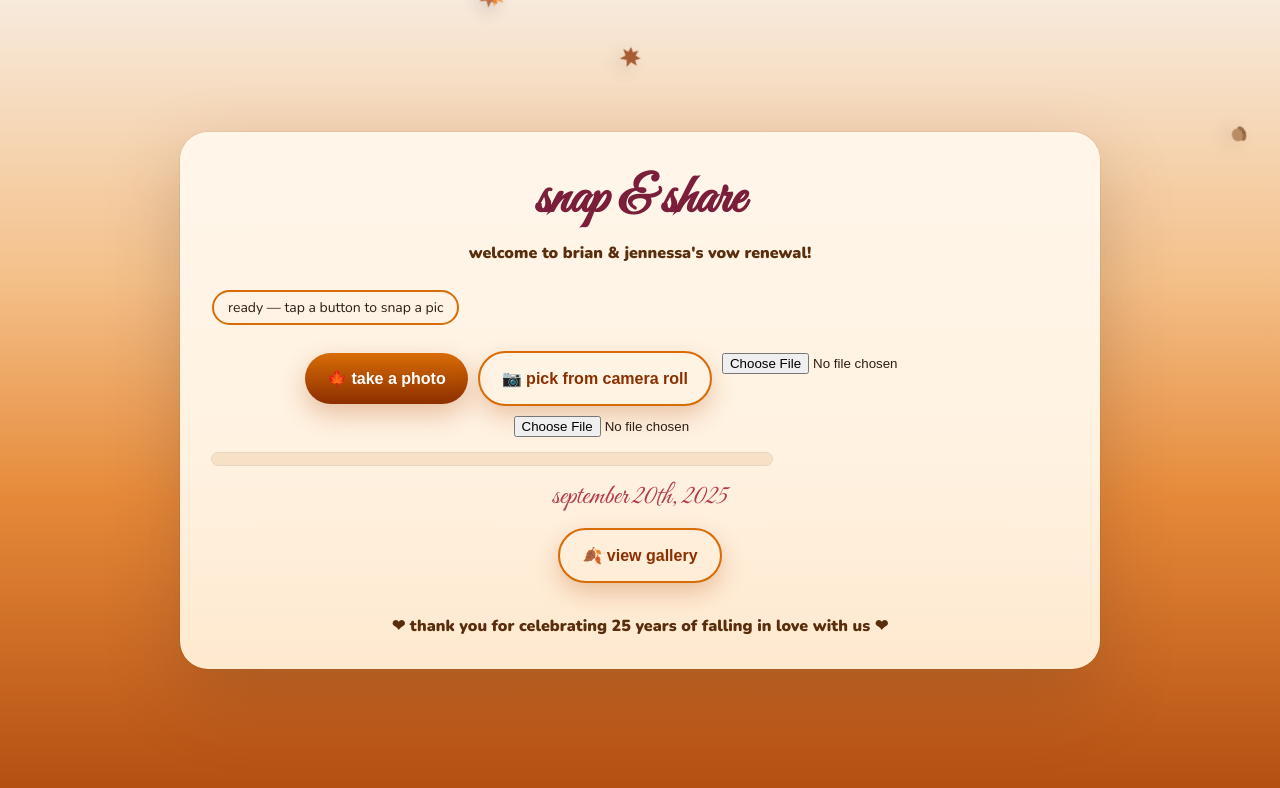
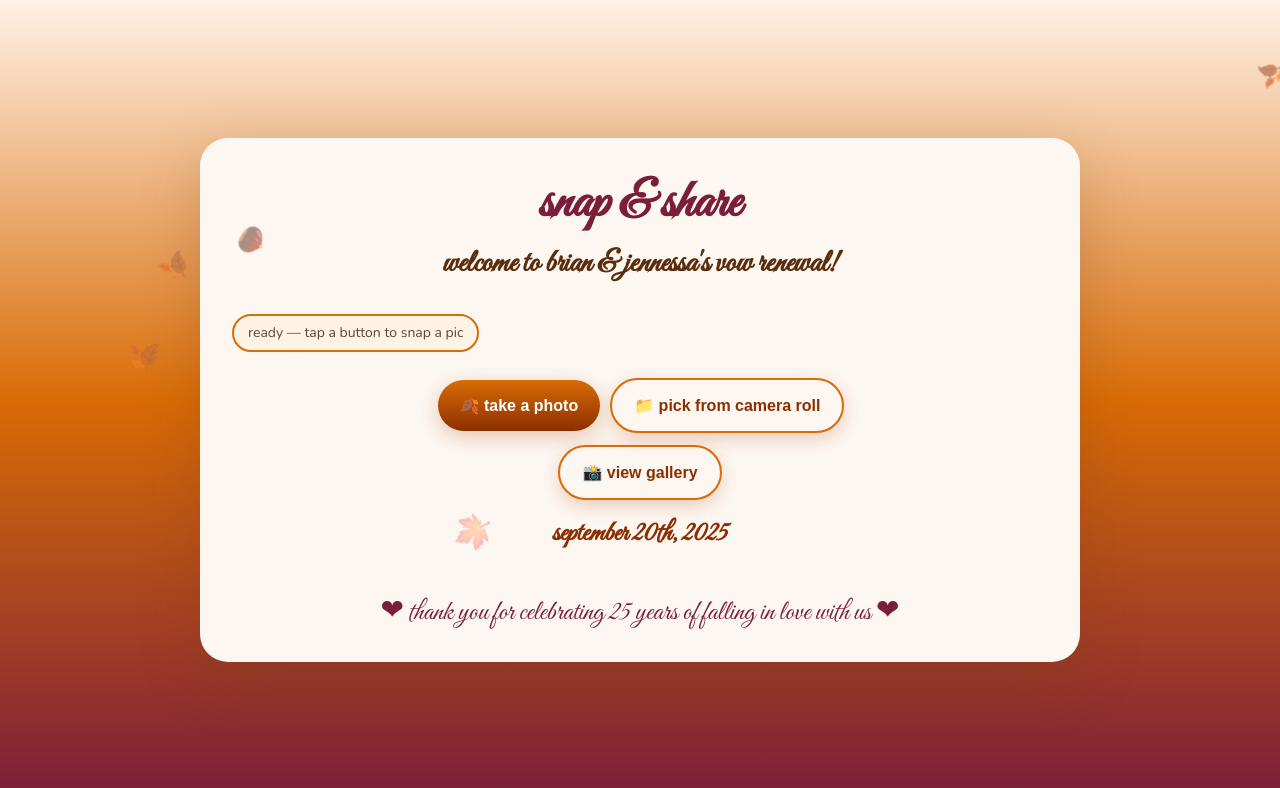
Before and after one commit to emfreih/brian-and-jessie-vow-renewal, a plain HTML site: page index.html in a window 1280 px wide. Drawn offline with nearby package versions, Linux system fonts and the light colour scheme; no server answers.

Commit message:
Update index.html

```diff
--- a/index.html
+++ b/index.html
@@ -9,80 +9,72 @@
   <!-- fonts -->
   <link rel="preconnect" href="https://fonts.googleapis.com">
   <link rel="preconnect" href="https://fonts.gstatic.com" crossorigin>
-  <link href="https://fonts.googleapis.com/css2?family=Great+Vibes&family=Nunito:wght@400;700;900&display=swap" rel="stylesheet">
+  <link href="https://fonts.googleapis.com/css2?family=Great+Vibes&family=Nunito:wght@400;600;800&display=swap" rel="stylesheet">
 
   <style>
-    :root{
-      --pumpkin:#d96c06; --burnt:#8c2f00; --mustard:#d9a441; --sage:#7aa874;
-      --wine:#7a1e3a; --chestnut:#5a2d0c; --text:#2f1c14; --muted:#5b463a;
-      --cream:#fff6ea; --cream2:#fff2e1; --cream3:#ffe9cf;
+    :root {
+      --cream: #fdf7f2;
+      --pumpkin: #d96c06;
+      --burnt: #8c2f00;
+      --mustard: #d9a441;
+      --sage: #789262;
+      --wine: #7a1e3a;
+      --chestnut: #5a2d0c;
+      --text: #2f1c14;
+      --muted: #5b463a;
     }
-    *{box-sizing:border-box}
-    html,body{
-      margin:0;height:100%;color:var(--text);font-family:'Nunito',system-ui,Segoe UI,Roboto,Arial,sans-serif;
-      /* darker fall ombré */
-      background: linear-gradient(180deg, #f7eadc 0%, #f4c089 35%, #e68a3a 62%, #b24d10 100%);
+    * { box-sizing: border-box; }
+    html, body { margin: 0; height: 100%; color: var(--text); font-family: 'Nunito', sans-serif;
+      background: linear-gradient(180deg, #fff1e6, #d96c06, #7a1e3a);
+      overflow-x: hidden;
     }
-    .wrap{min-height:100%;display:flex;align-items:center;justify-content:center;padding:28px;position:relative;z-index:1}
-    /* warm cream card (soft, not stark white) */
-    .card{
-      width:min(920px,100%);
-      background: linear-gradient(180deg,var(--cream) 0%, var(--cream2) 60%, var(--cream3) 100%);
-      border-radius:28px;padding:32px;
-      box-shadow:0 28px 70px rgba(90,51,36,.25), 0 0 0 1px rgba(90,51,36,.06);
-      position:relative;overflow:hidden;
+    .wrap { min-height: 100%; display: flex; align-items: center; justify-content: center; padding: 28px; }
+    .card { width: min(880px, 100%); background: var(--cream); border-radius: 28px; padding: 32px; box-shadow: 0 18px 60px rgba(120,60,20,.25); position: relative; overflow:hidden; }
+    h1 { margin: 0; font-family: 'Great Vibes', cursive; font-size: 54px; color: var(--wine); text-align:center; }
+    h2.elegant { margin: 6px 0 18px; font-family: 'Great Vibes', cursive; font-size: 32px; text-align:center; color: var(--chestnut); }
+    h3 { margin: 18px 0 8px; font-family:'Great Vibes',cursive; font-size: 28px; text-align:center; color: var(--burnt); }
+    p { margin: 6px 0; color: var(--muted); line-height: 1.6; text-align:center; }
+    .row { display: flex; gap: 12px; flex-wrap: wrap; justify-content:center; margin: 16px 0; }
+    button { appearance:none; border:0; border-radius:999px; padding:16px 22px; font-weight:800; font-size:16px; cursor:pointer; display:flex; align-items:center; gap:8px; color:#fff;
+      background: linear-gradient(180deg, var(--pumpkin), var(--burnt)); box-shadow:0 6px 20px rgba(180,80,20,.3);
     }
+    button:active{ transform:translateY(1px); }
+    .ghost{ background:transparent; color:var(--burnt); outline:2px solid var(--pumpkin); }
+    .hidden{ display:none; }
+    .progress{ height:12px; background:#f7e1c6; border-radius:999px; overflow:hidden; margin:14px 0; outline:1px solid rgba(120,75,46,.2) }
+    .bar{ height:100%; width:0; background:linear-gradient(90deg,var(--pumpkin),var(--mustard),var(--wine)); transition:width .2s }
+    .thumb{ width:100px; height:100px; border-radius:20px; object-fit:cover; border:4px solid var(--mustard); box-shadow:0 6px 18px rgba(80,40,10,.2); }
+    .grid{ display:grid; grid-template-columns:repeat(auto-fill,minmax(110px,1fr)); gap:14px; margin-top:18px; }
+    .note{ font-size:14px; color:#6a5443; }
+    .pill{ display:inline-block; background:#fff3e5; border:2px solid var(--pumpkin); padding:6px 14px; border-radius:999px; font-size:14px; margin:12px auto; }
+    footer.elegant{ margin-top:24px; font-family:'Great Vibes',cursive; font-size:28px; color:var(--wine); text-align:center; }
 
-    /* headings */
-    h1{margin:0;text-align:center;font-family:'Great Vibes',cursive;font-size:56px;color:var(--wine);text-shadow:0 1px 0 rgba(255,255,255,.4)}
-    .subtitle{margin:8px 0 14px;text-align:center;color:var(--chestnut);font-weight:900}
-    .date{margin:10px 0 8px;text-align:center;font-family:'Great Vibes',cursive;font-size:28px;color:#b23a48}
-    .note{font-size:14px;color:#6a5443;text-align:center}
-
-    /* UI */
-    .pill{display:inline-block;background:#fff3e5;border:2px solid var(--pumpkin);padding:6px 14px;border-radius:999px;font-size:14px;margin:12px auto}
-    .row{display:flex;gap:12px;flex-wrap:wrap;justify-content:center;margin:16px 0}
-    button{
-      appearance:none;border:0;border-radius:999px;padding:16px 22px;
-      font-weight:900;font-size:16px;cursor:pointer;display:flex;align-items:center;gap:8px;color:#fff;
-      background:linear-gradient(180deg,var(--pumpkin),var(--burnt));box-shadow:0 10px 26px rgba(180,80,20,.32);
+    /* falling leaves + acorns */
+    .falling {
+      position: fixed;
+      top: -10vh;
+      font-size: 24px;
+      animation: fall linear forwards;
+      z-index: 0;
+      opacity: 0.8;
+      pointer-events: none;
     }
-    button:active{transform:translateY(1px)}
-    .ghost{background:transparent;color:var(--burnt);outline:2px solid var(--pumpkin)}
-
-    .progress{height:12px;background:#f7e1c6;border-radius:999px;overflow:hidden;margin:14px 0;outline:1px solid rgba(120,75,46,.18);width:min(560px,100%)}
-    .bar{height:100%;width:0;background:linear-gradient(90deg,#ffd3a6,#ffd166,#f4978e,#bde7a1);transition:width .2s}
-
-    .grid{display:grid;grid-template-columns:repeat(auto-fill,minmax(120px,1fr));gap:14px;margin-top:16px}
-    .thumb{width:110px;height:110px;border-radius:20px;object-fit:cover;background:#f8efe6;border:3px solid #e3b06d;box-shadow:0 8px 18px rgba(80,40,10,.18)}
-
-    footer{margin-top:18px;text-align:center;color:var(--chestnut);font-weight:800}
-
-    /* subtle falling leaves + acorns */
-    .fall-layer{position:fixed;inset:0;pointer-events:none;overflow:hidden;z-index:0}
-    .leaffall{position:absolute;top:-80px;width:26px;height:26px;opacity:.75;filter:drop-shadow(0 8px 8px rgba(0,0,0,.12))}
-    .leaffall svg{width:26px;height:26px;display:block}
-    @keyframes fallSwing{
-      0%{transform:translate3d(var(--x,0),-80px,0) rotate(0deg)}
-      50%{transform:translate3d(calc(var(--x,0) + 40px),50vh,0) rotate(120deg)}
-      100%{transform:translate3d(calc(var(--x,0) - 20px),110vh,0) rotate(260deg)}
+    @keyframes fall {
+      to { transform: translateY(110vh) rotate(360deg); opacity: 0; }
     }
   </style>
 </head>
 <body>
-  <!-- animated falling layer -->
-  <div class="fall-layer" id="fall"></div>
-
   <div class="wrap">
     <div class="card">
       <h1>snap & share</h1>
-      <p class="subtitle">welcome to brian & jennessa's vow renewal!</p>
+      <h2 class="elegant">welcome to brian & jennessa's vow renewal!</h2>
 
       <p id="status" class="pill">ready — tap a button to snap a pic</p>
 
       <div class="row">
-        <button id="shoot">🍁 take a photo</button>
-        <button id="pick" class="ghost">📷 pick from camera roll</button>
+        <button id="shoot">🍂 take a photo</button>
+        <button id="pick" class="ghost">📁 pick from camera roll</button>
         <input id="file" type="file" accept="image/*" capture="environment" class="hidden" />
         <input id="file2" type="file" accept="image/*" class="hidden" />
       </div>
@@ -90,21 +82,22 @@
       <div class="progress hidden" id="prog"><div class="bar" id="bar"></div></div>
       <p id="result" class="note"></p>
 
-      <p class="date">september 20th, 2025</p>
+      <div class="row">
+        <button id="view" class="ghost">📸 view gallery</button>
+      </div>
 
-      <div class="row">
-        <button id="view" class="ghost">🍂 view gallery</button>
-      </div>
+      <h3>september 20th, 2025</h3>
 
       <div id="gallery" class="grid"></div>
 
-      <footer>❤ thank you for celebrating 25 years of falling in love with us ❤</footer>
+      <footer class="elegant">❤ thank you for celebrating 25 years of falling in love with us ❤</footer>
 
-      <!-- Cloudinary (direct unsigned upload) -->
+      <!-- cloudinary upload -->
       <script>
         const CLOUDINARY_CLOUD = 'dftscam74';
         const CLOUDINARY_PRESET = 'vow_renewal';
         const CLOUDINARY_FOLDER = 'vow-renewal';
+
         const EVENT_ID = new URL(location.href).searchParams.get('event') || 'vow-renewal';
 
         const els = {
@@ -126,7 +119,6 @@
         els.shoot.addEventListener('click', openCamera);
         els.pick.addEventListener('click', openPicker);
 
-        // compress for faster uploads
         async function compressImage(file, maxW=1600){
           const img = new Image();
           img.src = URL.createObjectURL(file);
@@ -173,46 +165,12 @@
             console.error(e); setStatus('upload failed. check Cloudinary settings.');
           }
         }
+
         els.file.addEventListener('change', (e)=>{ const f=e.target.files?.[0]; if(f) handleFiles(f); });
         els.file2.addEventListener('change', (e)=>{ const f=e.target.files?.[0]; if(f) handleFiles(f); });
+
+        /* firebase gallery */
       </script>
-
-      <!-- Falling leaves + acorns (subtle) -->
-      <script>
-        (function(){
-          const host = document.getElementById('fall');
-          if(!host) return;
-          const colors = ['#b23a48','#e0a106','#f28c28','#7aa874','#a9471c','#8c2f00'];
-          function leafSVG(color){
-            return `<svg viewBox="0 0 24 24" xmlns="http://www.w3.org/2000/svg"><path fill="${color}" d="M12 2 l-2 5 -5 -2 2 5 -5 2 6 2 -1 6 5 -4 5 4 -1 -6 6 -2 -5 -2 2 -5 -5 2z"/></svg>`;
-          }
-          function acornSVG(){
-            return `<svg viewBox="0 0 24 24" xmlns="http://www.w3.org/2000/svg">
-              <ellipse cx="12" cy="9" rx="7" ry="4" fill="#7a4a1f"/>
-              <ellipse cx="12" cy="13" rx="6" ry="5" fill="#a6734a"/>
-              <rect x="11" y="5" width="2" height="3" rx="1" fill="#5a3324"/>
-            </svg>`;
-          }
-          function spawn(){
-            const el = document.createElement('div');
-            el.className = 'leaffall';
-            const x = Math.random()*window.innerWidth;
-            el.style.setProperty('--x', x.toFixed(0)+'px');
-            el.style.left = x+'px';
-            const dur = 10 + Math.random()*6; // 10–16s (gentle)
-            el.style.animation = `fallSwing ${dur}s linear forwards`;
-            el.innerHTML = (Math.random() < 0.25 ? acornSVG() : leafSVG(colors[Math.floor(Math.random()*colors.length)]));
-            host.appendChild(el);
-            setTimeout(()=> el.remove(), (dur+0.3)*1000);
-          }
-          // small initial burst
-          for(let i=0;i<8;i++) setTimeout(spawn, i*500);
-          // gentle trickle
-          setInterval(spawn, 1500);
-        })();
-      </script>
-
-      <!-- Firebase (Firestore for gallery list) -->
       <script src="https://www.gstatic.com/firebasejs/9.6.11/firebase-app-compat.js"></script>
       <script src="https://www.gstatic.com/firebasejs/9.6.11/firebase-auth-compat.js"></script>
       <script src="https://www.gstatic.com/firebasejs/9.6.11/firebase-firestore-compat.js"></script>
@@ -226,20 +184,11 @@
           appId: "1:499853946990:web:867ca7ca92eb7b212b767f"
         };
 
-        async function ensureFirebase(){
-          try{
-            if(!firebase.apps || !firebase.apps.length){
-              firebase.initializeApp(firebaseConfig);
-            }
-            if(!firebase.auth().currentUser){
-              await firebase.auth().signInAnonymously();
-            }
-          }catch(e){ console.error('firebase init/auth failed', e); throw e; }
-        }
+        firebase.initializeApp(firebaseConfig);
+        firebase.auth().signInAnonymously().catch(console.error);
 
         async function saveToGallery(url){
           try{
-            await ensureFirebase();
             const db = firebase.firestore();
             await db.collection('events').doc(EVENT_ID).collection('photos').add({ url, ts: Date.now() });
           }catch(e){ console.warn('could not save to firestore', e); }
@@ -247,7 +196,6 @@
 
         async function loadGallery(){
           try{
-            await ensureFirebase();
             const db = firebase.firestore();
             const snap = await db.collection('events').doc(EVENT_ID).collection('photos').orderBy('ts','desc').limit(120).get();
             els.gallery.innerHTML = '';
@@ -258,13 +206,24 @@
               els.gallery.appendChild(img);
             });
             if(!snap.size){ els.result.textContent = 'no photos yet — be the first!'; }
-          }catch(e){
-            setStatus('gallery error — ' + (e.message || 'check Firestore rules & Anonymous sign-in'));
-            console.error(e);
-          }
+          }catch(e){ setStatus('gallery error, check firestore rules'); }
         }
 
         els.view.addEventListener('click', loadGallery);
+
+        // falling leaves + acorns generator
+        const emojis = ["🍂","🍁","🌰"];
+        function dropLeaf(){
+          const leaf = document.createElement("div");
+          leaf.className = "falling";
+          leaf.textContent = emojis[Math.floor(Math.random()*emojis.length)];
+          leaf.style.left = Math.random()*100+"vw";
+          leaf.style.animationDuration = 5+Math.random()*5+"s";
+          leaf.style.fontSize = 20+Math.random()*20+"px";
+          document.body.appendChild(leaf);
+          setTimeout(()=>leaf.remove(), 10000);
+        }
+        setInterval(dropLeaf, 800);
       </script>
     </div>
   </div>
```
